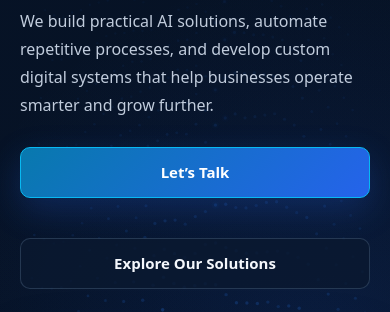
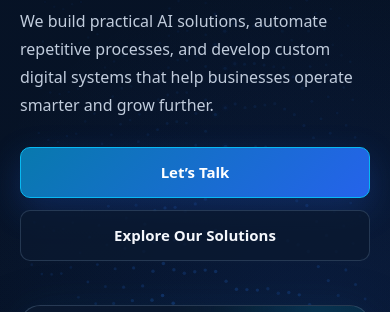
Before and after one commit to robbi07k/mrk-labs-website, a plain HTML site: page index.html in a window 390 px wide. Shown: the part 472-784 px from the top of the page. Drawn offline with Linux system fonts and the light colour scheme; animation ran at ten frames a second.

Commit message:
Tighten mobile hero button spacing
Co-authored-by: Copilot <223556219+Copilot@users.noreply.github.com>

```diff
--- a/index.html
+++ b/index.html
@@ -11,7 +11,7 @@
     <meta name="theme-color" content="#F5F8FC">
     <title>MRK Labs — AI &amp; Business Automation Studio</title>
     <link rel="icon" type="image/svg+xml" href="assets/favicon.svg">
-    <link rel="stylesheet" href="styles.css?v=2">
+    <link rel="stylesheet" href="styles.css?v=3">
   </head>
   <body>
     <a class="skip-link" href="#main-content" data-i18n="skip">Skip to content</a>
--- a/styles.css
+++ b/styles.css
@@ -1108,7 +1108,8 @@ html[data-theme="light"] .principle-card :focus-visible {
   .hero h1 { font-size: clamp(42px, 12.5vw, 58px); }
   .hero-tagline { font-size: 19px; }
   .hero-description { font-size: 16px; }
-  .hero-actions .button { flex: 1 1 170px; }
+  .hero-actions { margin-top: 28px; }
+  .hero-actions .button { flex: 1 1 170px; margin-top: 0; }
   .showcase { width: 100%; max-width: 500px; padding: 14px; }
   .showcase-stage { height: 346px; margin-block: 10px 7px; }
   .scene-art { max-height: 225px; }
```
